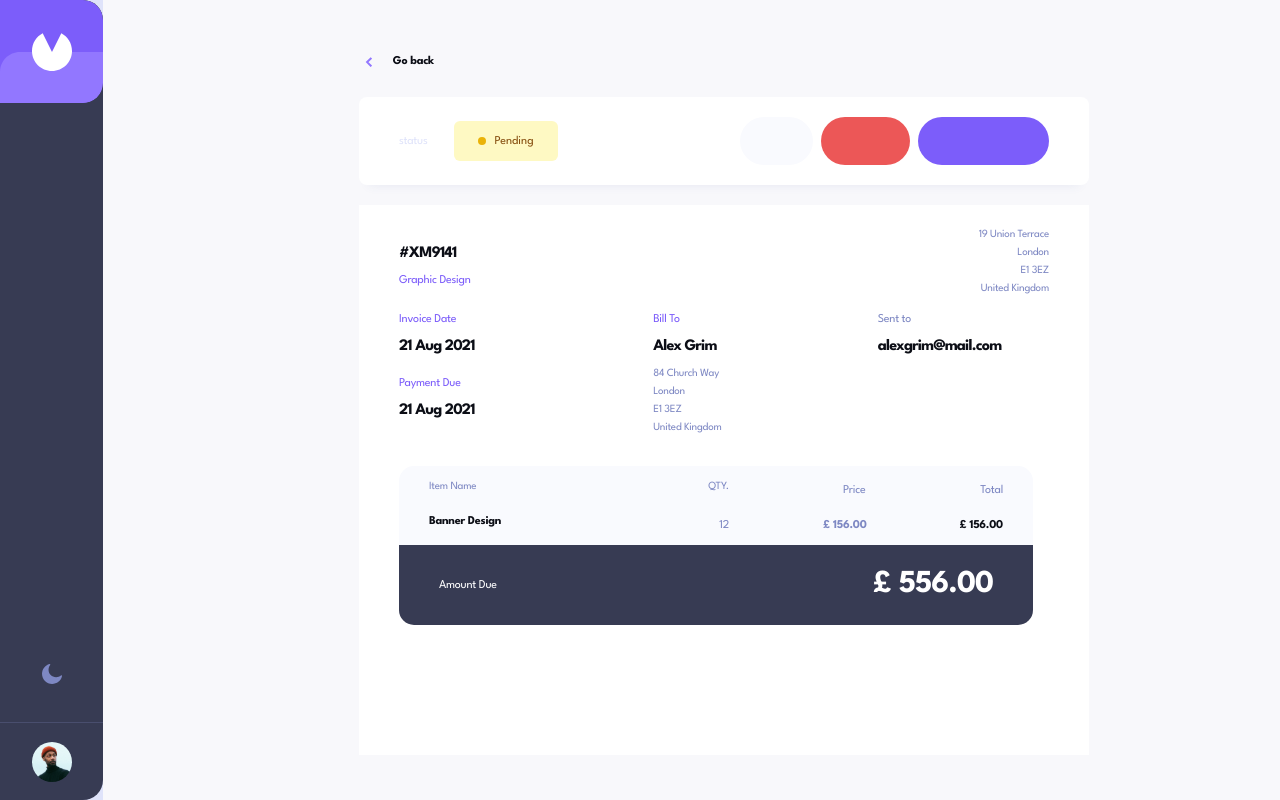
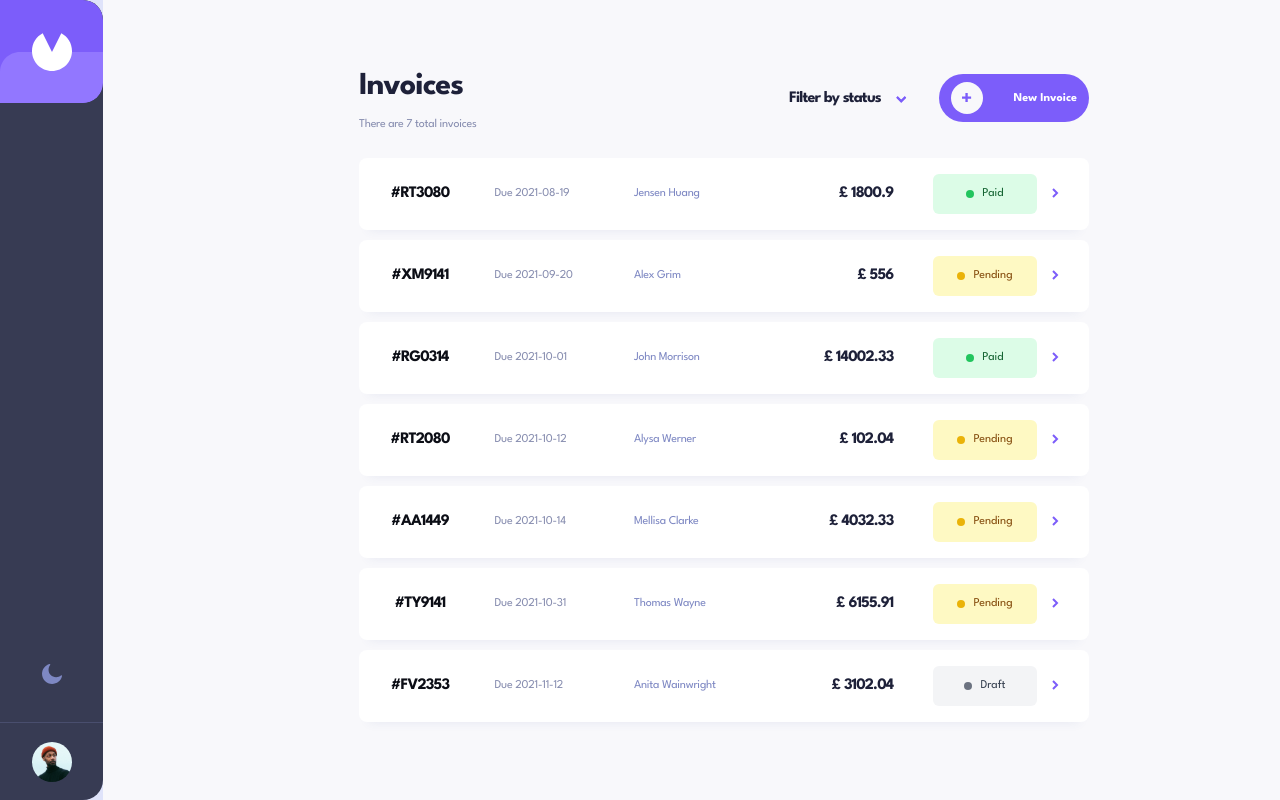
Before and after one commit to Nicocurtis16/FRONTEND-SPECIALIZATION-LABS, an Angular app in the folder Invoice-App/: page / in a window 1280 px wide. Built offline with nearby package versions, Linux system fonts and the light colour scheme.

Commit message:
fixed the lenth of the detail view

```diff
--- a/Invoice-App/src/app/component/view-invoice/view-invoice.component.css
+++ b/Invoice-App/src/app/component/view-invoice/view-invoice.component.css
@@ -2,7 +2,6 @@
 .viewInvoicePanel{
   display: flex;
   flex-direction: column;
-  justify-content: space-between;
   width: 730px;
   height: 710px;
   background-color: #F8F8FB;
@@ -20,8 +19,10 @@
 
   }
   .viewInvoiceDown{
+    margin-top: 20px;
+    border-radius: 8px;
     width: 100%;
-    height: 550px;
+    height: auto;
     background-color: white;
   }
   .viewInvoiceBtn{
@@ -132,6 +133,7 @@
     border-radius: 0 0 15px 15px;
     background-color: #373B53;
     align-items: center;
+    margin-bottom: 40px;
 
   }
   .accountPaymentDue{
--- a/Invoice-App/src/app/features/layout/layout.component.html
+++ b/Invoice-App/src/app/features/layout/layout.component.html
@@ -2,8 +2,15 @@
   <div class="layoutLeftPanel"><app-sidebar></app-sidebar></div>
 
   <div class="layoutContent">
-<!--    <app-invoice></app-invoice>-->
-    <app-view-invoice></app-view-invoice>
+    <app-invoice
+      *ngIf="showInvoiceList"
+      (viewInvoice)="displayViewInvoice($event)">
+    </app-invoice>
 
+    <app-view-invoice
+      *ngIf="!showInvoiceList"
+      [invoice]="selectedInvoice"
+      (back)="goBackToInvoiceList()">
+    </app-view-invoice>
   </div>
 </div>
--- a/Invoice-App/src/app/features/layout/layout.component.ts
+++ b/Invoice-App/src/app/features/layout/layout.component.ts
@@ -3,17 +3,32 @@ import {SidebarComponent} from "../../component/sidebar/sidebar.component";
 import {ButtonComponent} from "../button/button.component";
 import {InvoiceComponent} from "../../component/invoice/invoice.component";
 import {ViewInvoiceComponent} from "../../component/view-invoice/view-invoice.component";
+import {Invoice} from "../../service/invoice";
+import {NgIf} from "@angular/common";
 
 @Component({
   selector: 'app-layout',
   standalone: true,
   imports: [
     SidebarComponent,
-    ViewInvoiceComponent
+    ViewInvoiceComponent,
+    InvoiceComponent,
+    NgIf
   ],
   templateUrl: './layout.component.html',
   styleUrl: './layout.component.css'
 })
 export class LayoutComponent {
+  showInvoiceList = true; // Control which component to show
+  selectedInvoice: Invoice | null = null;
 
+  displayViewInvoice(invoice:   Invoice) {
+    this.selectedInvoice = invoice;
+    this.showInvoiceList = false;
+  }
+
+  goBackToInvoiceList() {
+    this.selectedInvoice = null;
+    this.showInvoiceList = true;
+  }
 }
```
